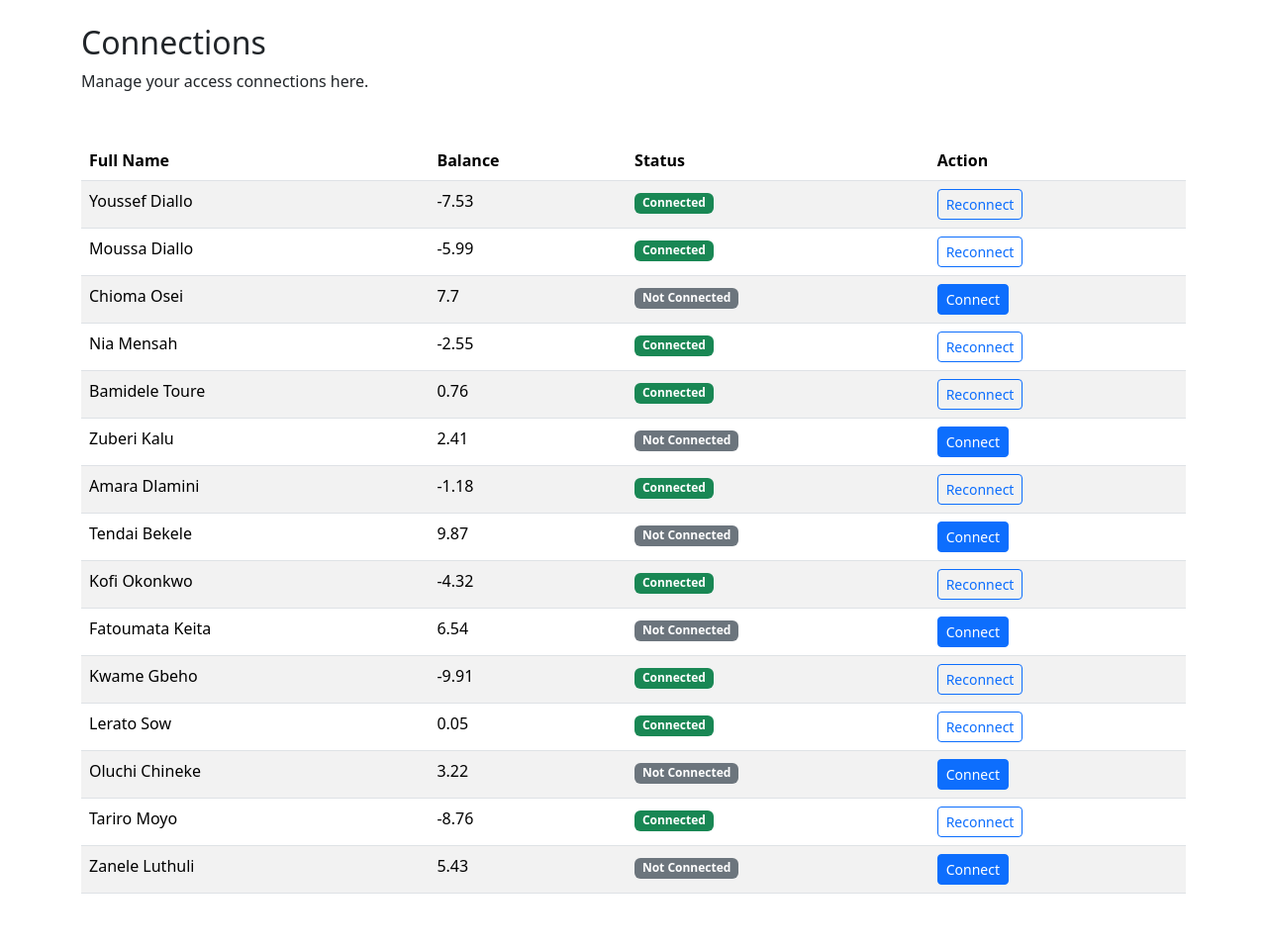
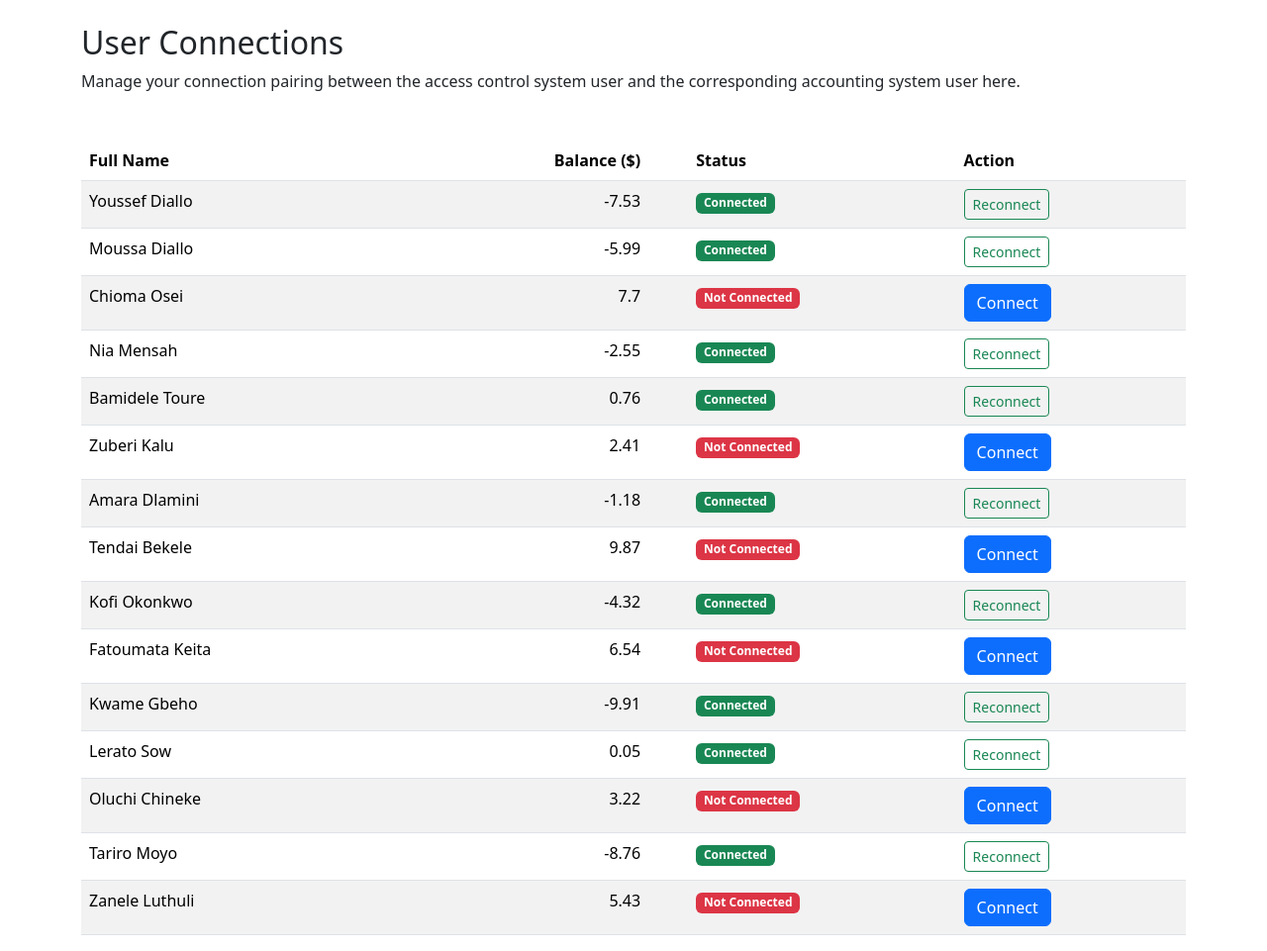
Before and after one commit to tntery/django-access-backend, a Django app: page /connections/ in a window 1280 px wide. Shown: the whole page at 99% size. Before the commit the page ends 903 px from the top, so only its background shows below. Run offline with Django 5.2, Linux system fonts and the light colour scheme; data comes from the database, SQL or seed files in the repository; some libraries are stand-ins or nearby versions.

Commit message:
Persist mapping to database, simulate data from accounting system for access control

```diff
--- a/access/templates/access/mapping_list.html
+++ b/access/templates/access/mapping_list.html
@@ -10,13 +10,13 @@
 <body>
 
     <div class="container mt-4">
-        <h2>Connections</h2>
-        <p>Manage your access connections here.</p>
+        <h2>User Connections</h2>
+        <p>Manage your connection pairing between the access control system user and the corresponding accounting system user here.</p>
         <table class="table table-striped mt-5">
             <thead>
             <tr>
                 <th>Full Name</th>
-                <th>Balance</th>
+                <th class="text-end pe-5 ps-0">Balance ($)</th>
                 <th>Status</th>
                 <th>Action</th>
             </tr>
@@ -25,21 +25,21 @@
             {% for u in users %}
             <tr data-palladium-id="{{ u.account_user_id }}" data-full-name="{{ u.full_name }}">
                 <td>{{ u.full_name }}</td>
-                <td>{{ u.balance }}</td>
+                <td class="text-end pe-5 ps-0">{{ u.balance }}</td>
                 <td>
                 {% if u.connected %}
                     <span class="badge bg-success">Connected</span>
                 {% else %}
-                    <span class="badge bg-secondary">Not Connected</span>
+                    <span class="badge bg-danger">Not Connected</span>
                 {% endif %}
                 <!-- Pending badge if modal open and TempMapping exists -->
                 <span id="pendingBadge-{{ u.account_user_id }}" class="badge bg-warning d-none">Pending Mapping</span>
                 </td>
                 <td>
                 {% if u.connected %}
-                    <button class="btn btn-outline-primary btn-sm" onclick="openMappingModal(this)">Reconnect</button>
+                    <button class="btn btn-sm btn-outline-success btn-sm" onclick="openMappingModal(this)">Reconnect</button>
                 {% else %}
-                    <button class="btn btn-primary btn-sm" onclick="openMappingModal(this)">Connect</button>
+                    <button class="btn btn-primary" onclick="openMappingModal(this)">Connect</button>
                 {% endif %}
                 </td>
             </tr>
@@ -57,7 +57,7 @@
                 <button type="button" class="btn-close" data-bs-dismiss="modal" onclick="closeMappingModal()"></button>
             </div>
             <div class="modal-body">
-                <p><strong>Pending MA300 ID:</strong> <span id="pendingMa300" class="text-danger fw-bold"></span></p>
+                <p><strong>Pending MA300 ID:</strong> <span id="pendingMa300" class="text-primary fw-bold"></span></p>
                 <p><strong>Palladium User:</strong> <span id="pendingPalladium" class="text-info"></span></p>
                 <p><strong>Full Name:</strong> <span id="pendingfullName" class="text-info"></span></p>
             </div>
--- a/access/urls.py
+++ b/access/urls.py
@@ -1,9 +1,10 @@
 from django.urls import path
-from .views import access_event, mapping_list, set_modal_state, poll_temp_mapping
+from .views import access_event, account_mapping_list, set_modal_state, poll_temp_mapping, confirm_mapping
 
 urlpatterns = [
     path('api/access', access_event, name='access_event'),
-    path('connections/', mapping_list, name='mapping_list'),
+    path('connections/', account_mapping_list, name='account_mapping_list'),
     path('set-modal-state', set_modal_state, name='set_modal_state'),
     path('poll-temp-mapping', poll_temp_mapping, name='poll_temp_mapping'),
+    path('confirm-mapping', confirm_mapping, name='confirm_mapping'),
 ]
--- a/access/views.py
+++ b/access/views.py
@@ -25,9 +25,24 @@ test_users = [
     {'account_user_id': 123456, 'full_name': 'Zanele Luthuli', 'balance': 5.43, 'device_access_id': 662019, 'connected': False},
 ] # Simulated user data for testing
 
+def get_test_users():
+    """Simulate fetching user data from the accounting system database (replace with actual DB query)"""
+    # for mapping in AccountMapping.objects.all(): get the corresponding user from test_users and update the device_access_id and connected status based on the mapping. connected = True if mapping exists and device_access_id is not None, otherwise False. This simulates the state of the users based on the current mappings in the database.
+    for mapping in AccountMapping.objects.all():
+        for user in test_users:
+            if str(user['account_user_id']) == mapping.account_user_id:
+                user['device_access_id'] = mapping.device_access_id
+                user['connected'] = True if mapping.device_access_id else False
+
+    return test_users
+
 def get_palladium_balance(device_access_id):
     """Return a random balance for the given device_access_id (replace with actual DB query)"""
-    return random.randint(-10, 10)  # Simulate balance for testing
+    # from get_test_users(), find the user with the matching device_access_id and return their balance. This simulates fetching the balance from the accounting system based on the mapping.
+    for user in get_test_users():
+        if str(user['device_access_id']) == str(device_access_id):
+            print(f"Found user for device_access_id {device_access_id}: {user['full_name']} with balance {user['balance']}")  # Debug log
+            return user['balance']
 
 @csrf_exempt
 def access_event(request):
@@ -70,10 +85,10 @@ def access_event(request):
     else:
         return JsonResponse({"error": "Invalid request method"}, status=405)
 
-def mapping_list(request):
-    """Return a list of all mappings for display in the admin interface"""
+def account_mapping_list(request):
+    """Return a list of all mappings of the access control user to the different external system accounts for display in the admin interface"""
 
-    return render(request, "access/mapping_list.html", {"users": test_users})
+    return render(request, "access/mapping_list.html", {"users": get_test_users()})
 
 @csrf_exempt
 def set_modal_state(request):
```
